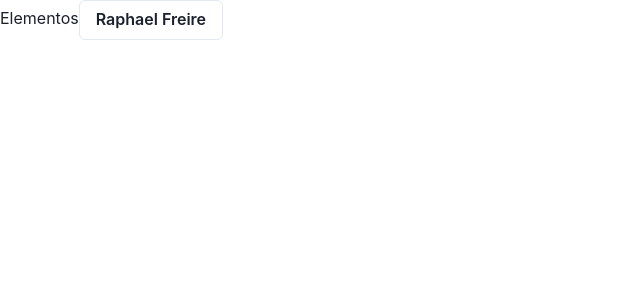
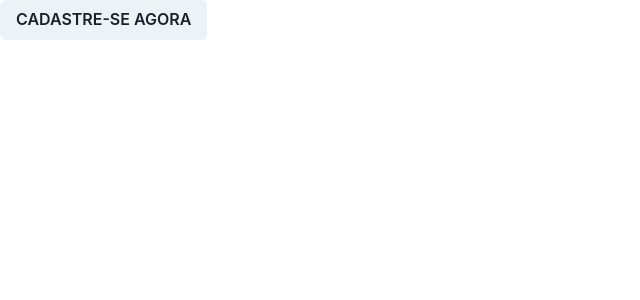
Before and after one commit to RaphaelFreire/buscar-rural-web-2021, a Next.js app: page / in a window 1280 px wide. Shown: the top 300 px of the page, without its empty margins (0-640 px from the left). Built offline with nearby package versions, Linux system fonts and the light colour scheme.

Commit message:
primary button

```diff
--- a/pages/index.tsx
+++ b/pages/index.tsx
@@ -1,11 +1,14 @@
 import { Box } from '@chakra-ui/react'
-import { ButtonPrimary } from '../components/Button/Button'
+import { ButtonPrimary } from '../components/Button/ButtonPrimary'
+
+import styles from '../styles/components/ButtonPrimary.module.css'
 
 export default function Home(): JSX.Element {
   return (
     <Box>
-      Elementos
-      <ButtonPrimary variant="outline">Raphael Freire</ButtonPrimary>
+      <ButtonPrimary className={styles.buttonPrimary}>
+        Cadastre-se agora
+      </ButtonPrimary>
     </Box>
   )
 }
--- /dev/null
+++ b/styles/components/ButtonPrimary.module.css
@@ -0,0 +1,3 @@
+.buttonPrimary {
+  text-transform: uppercase;
+}
```
Also changed, not shown: components/Button/ButtonPrimary.tsx (renamed from components/Button/Button.tsx).
